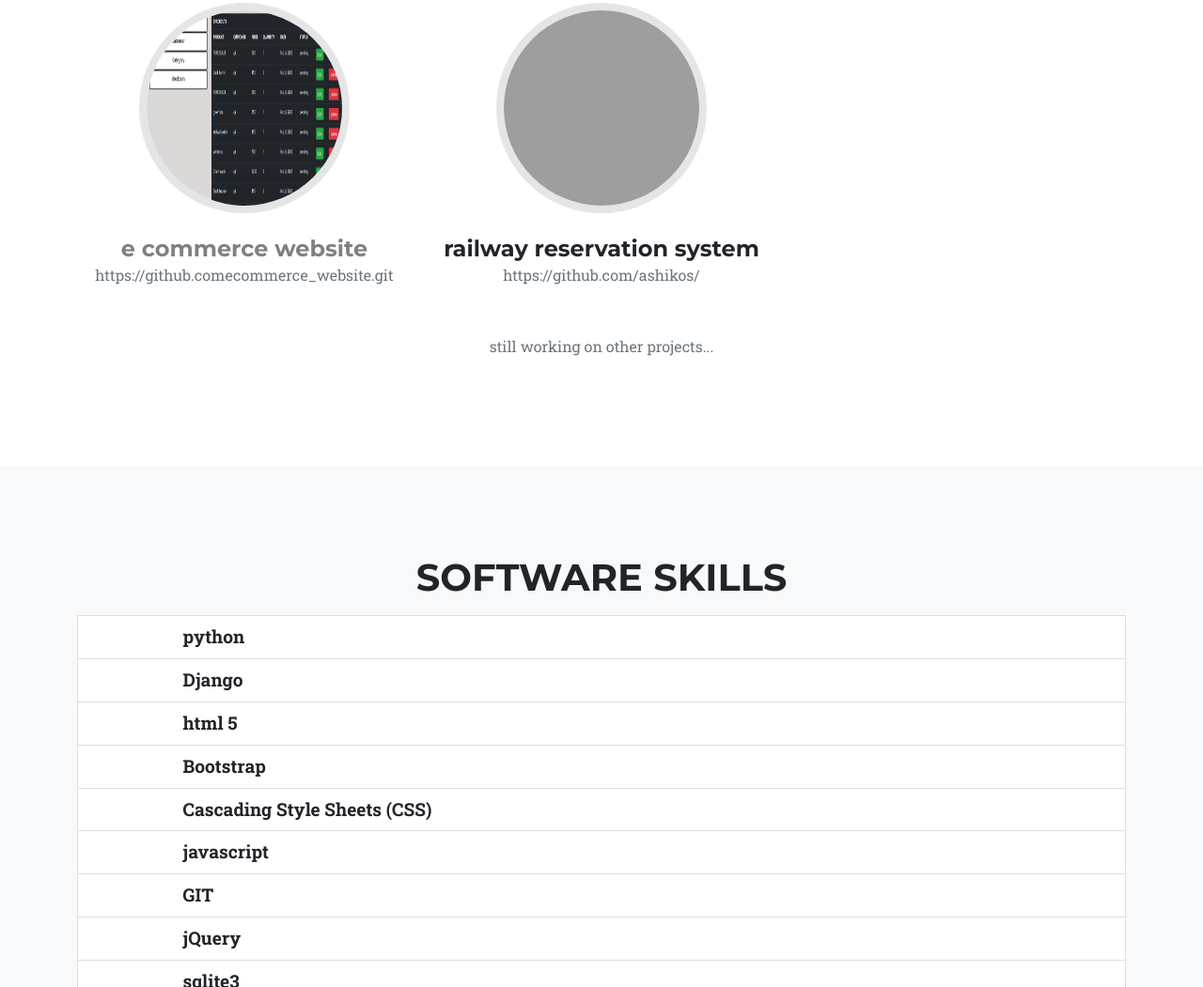
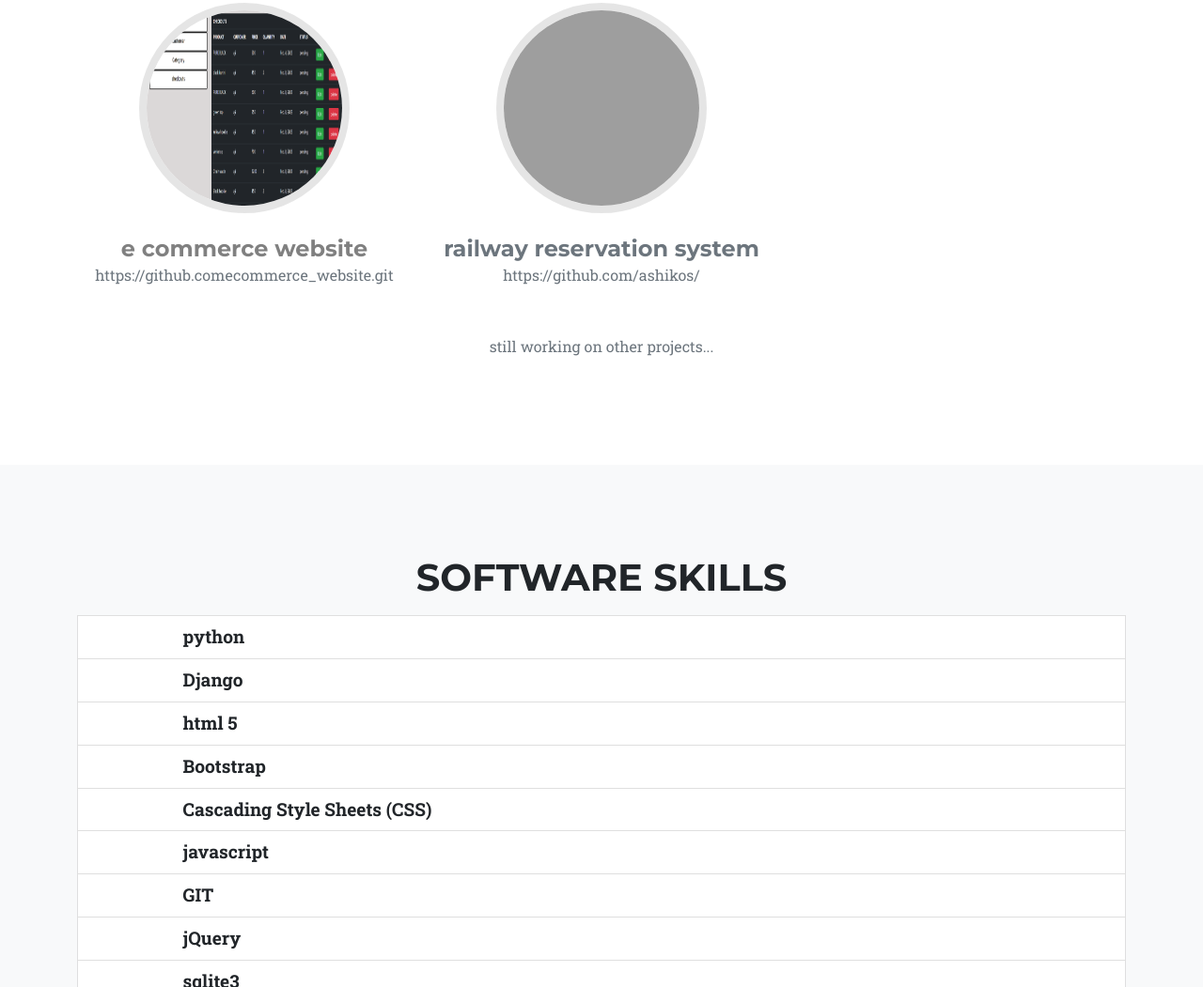
Before and after one commit to ashikos/my_portfolio, a plain HTML site: page index.html in a window 1280 px wide. Shown: the part 2536-3587 px from the top of the page at 94% size. Drawn offline with nearby package versions, Linux system fonts and the light colour scheme; grey boxes are pictures that could not be loaded.

Commit message:
third commit

```diff
--- a/index.html
+++ b/index.html
@@ -136,7 +136,7 @@
                             <div class="col-lg-4">
                                 <div class="team-member">
                                     <img class="mx-auto rounded-circle" src="https://encrypted-tbn0.gstatic.com/images?q=tbn:ANd9GcTWJiieojv_bdNO5lRvfZDoUiwR_kKEo3EX9w&usqp=CAU" alt="..." />
-                                   <h4>railway reservation system</h4>
+                                   <h4 class="text-muted">railway reservation system</h4>
                                     <p class="text-muted">https://github.com/ashikos/</p>
 
                                 </div>
```
